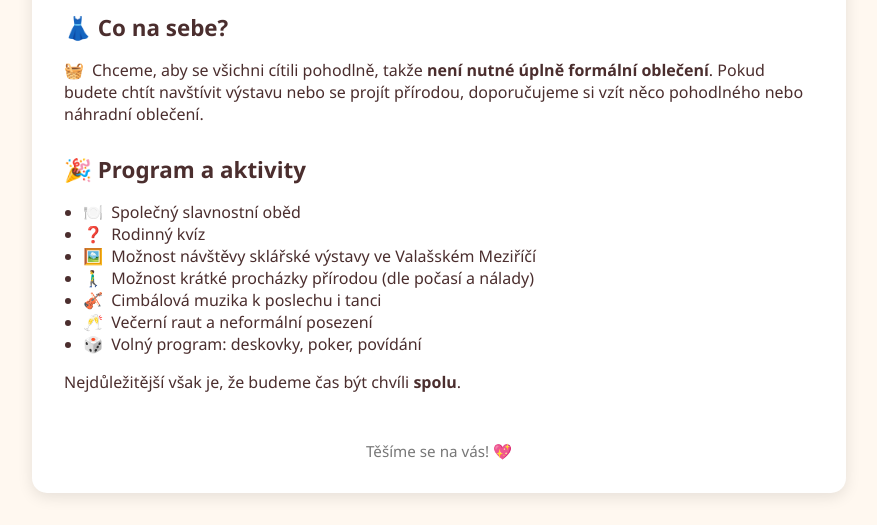
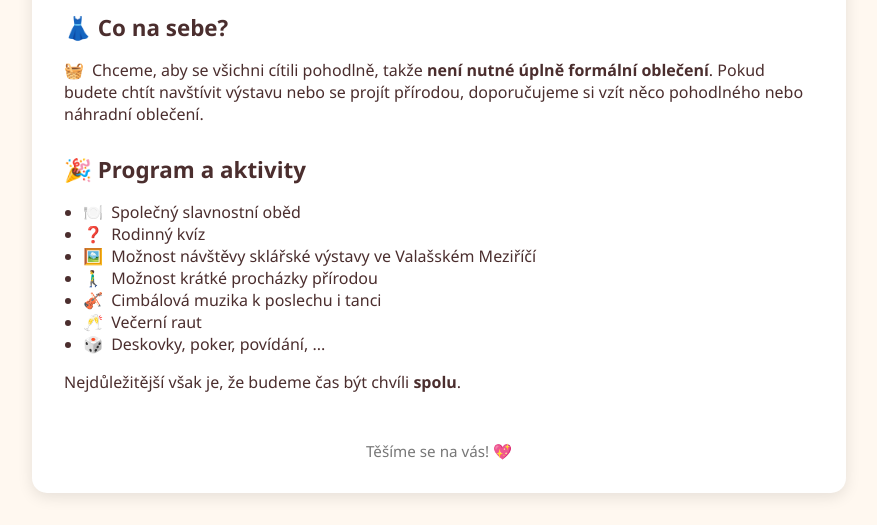
Before and after one commit to JanasekGitHub/svatba, a plain HTML site: page index.html in a window 1280 px wide. Shown: the part 788-1313 px from the top of the page, without its empty margins (201-1078 px from the left). Drawn offline with Linux system fonts and the light colour scheme.

Commit message:
Update index.html

```diff
--- a/index.html
+++ b/index.html
@@ -86,10 +86,10 @@
         <li><span class="icon">🍽️</span>Společný slavnostní oběd</li>
         <li><span class="icon">❓</span>Rodinný kvíz</li>
         <li><span class="icon">🖼️</span>Možnost návštěvy sklářské výstavy ve Valašském Meziříčí</li>
-        <li><span class="icon">🚶‍♂️</span>Možnost krátké procházky přírodou (dle počasí a nálady)</li>
+        <li><span class="icon">🚶‍♂️</span>Možnost krátké procházky přírodou</li>
         <li><span class="icon">🎻</span>Cimbálová muzika k poslechu i tanci</li>
-        <li><span class="icon">🥂</span>Večerní raut a neformální posezení</li>
-        <li><span class="icon">🎲</span>Volný program: deskovky, poker, povídání</li>
+        <li><span class="icon">🥂</span>Večerní raut</li>
+        <li><span class="icon">🎲</span>Deskovky, poker, povídání, ...</li>
       </ul>
       <p>Nejdůležitější však je, že budeme čas být chvíli <strong>spolu</strong>.</p>
     </div>
```
